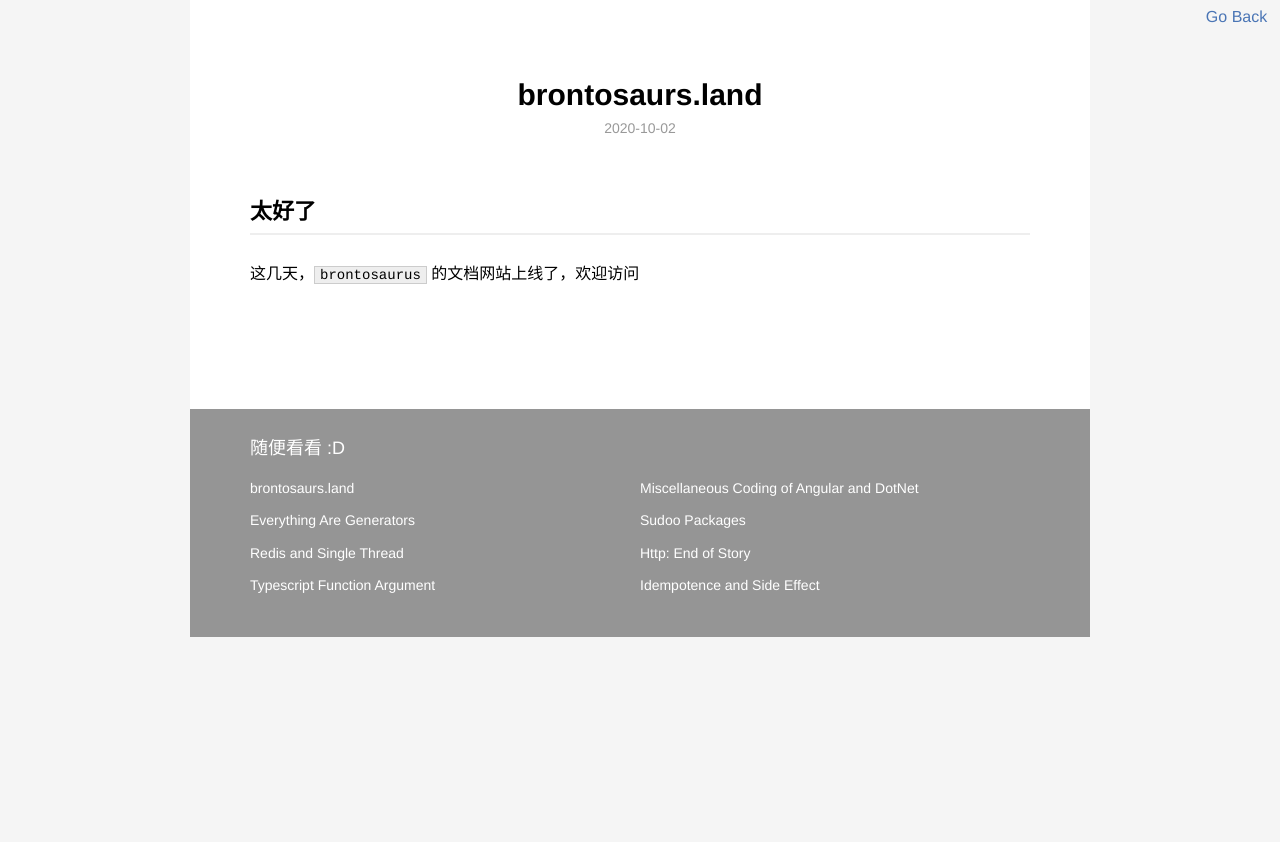
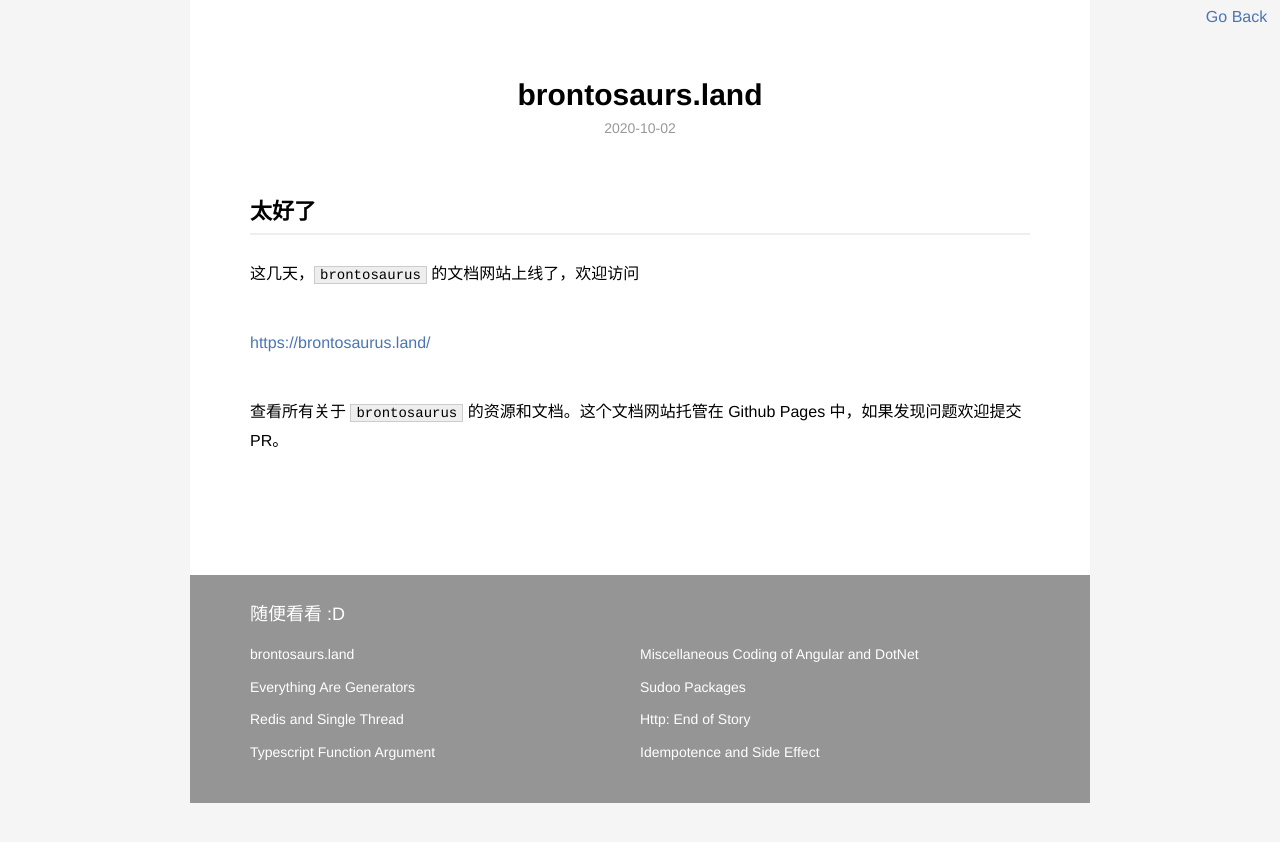
Before and after one commit to WMXPY/blog.mengw.io, a Jekyll site: the page built from _posts/blog/2020-10-02-Brontosaurus-Dot-Land.md, in a window 1280 px wide. Shown: the top 842 px of the page. Built offline with Jekyll 4.4.1, drawn with Linux system fonts in a browser that asks for light colours.

Commit message:
finish blog

```diff
--- a/_posts/blog/2020-10-02-Brontosaurus-Dot-Land.md
+++ b/_posts/blog/2020-10-02-Brontosaurus-Dot-Land.md
@@ -8,3 +8,7 @@ description: 好消息，好消息，Brontosaurus 的文档网站上线了
 ## 太好了
 
 这几天，`brontosaurus` 的文档网站上线了，欢迎访问
+
+<https://brontosaurus.land/>
+
+查看所有关于 `brontosaurus` 的资源和文档。这个文档网站托管在 Github Pages 中，如果发现问题欢迎提交 PR。
```
